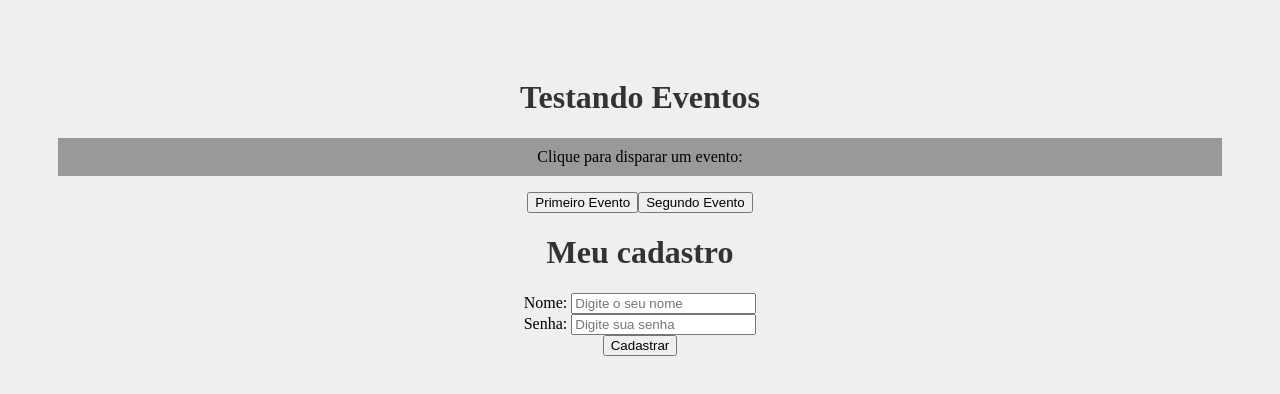
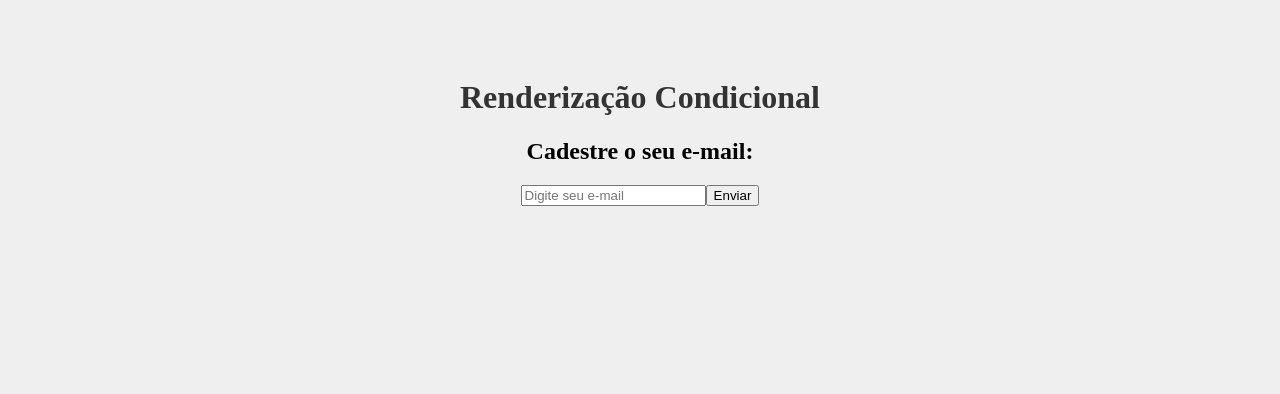
Before and after one commit to gabrielagoulart/react-curso, a React (Create React App) app in the folder meu-projeto/: page / in a window 1280 px wide. Shown: the top 394 px of the page. Built offline with nearby package versions, Linux system fonts and the light colour scheme.

Commit message:
Renderização Condicional

```diff
--- a/meu-projeto/src/App.js
+++ b/meu-projeto/src/App.js
@@ -1,17 +1,14 @@
 
 import './App.css';
-import Evento from './components/Evento'
-import Form from './components/Form'
+import Condicional from './components/Condicional';
+
 
 function App() {
   return (
     <div className="App">
 
-      <h1>Testando Eventos</h1>
-
-      <Evento />
-
-      <Form />
+      <h1>Renderização Condicional</h1>
+      <Condicional />
 
     </div>
   );
--- /dev/null
+++ b/meu-projeto/src/components/Condicional.js
@@ -0,0 +1,36 @@
+import {useState} from 'react'
+
+function Condicional() {
+
+    const [email, setEmail] = useState()
+    const [userEmail, setUserEmail] = useState()
+
+    function enviarEmail(e) {
+        e.preventDefault()
+        setUserEmail(email)
+    }
+
+    function limparEmail() {
+        setUserEmail('')
+    }
+
+    return (
+       <div>
+            <h2>Cadestre o seu e-mail:</h2>
+            <form>
+                <input type="email" placeholder='Digite seu e-mail' onChange={(e) => setEmail(e.target.value)}></input>
+                <button type="submit" onClick={enviarEmail}>Enviar</button>
+
+                {/*Condicional*/}
+                {userEmail && (
+                    <div>
+                        <p>O e-mail do usuário é: {userEmail}</p>
+                        <button onClick={limparEmail}>Limpar e-mail</button>
+                    </div>
+                )}
+            </form>
+       </div>
+    )
+}
+
+export default Condicional
```
